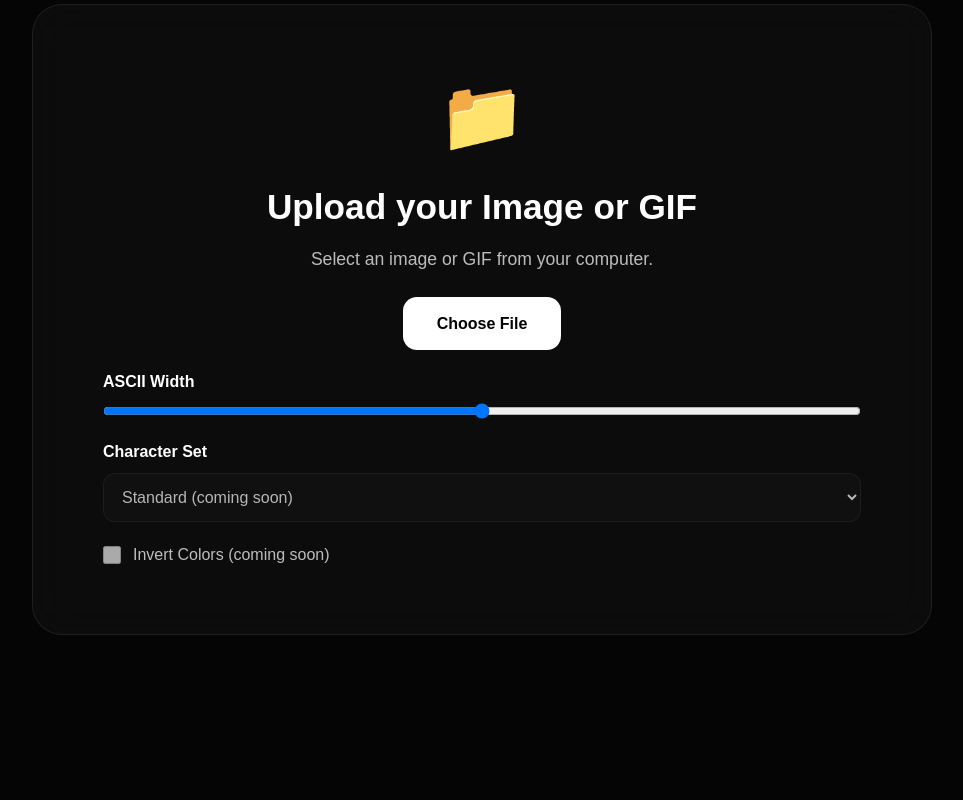
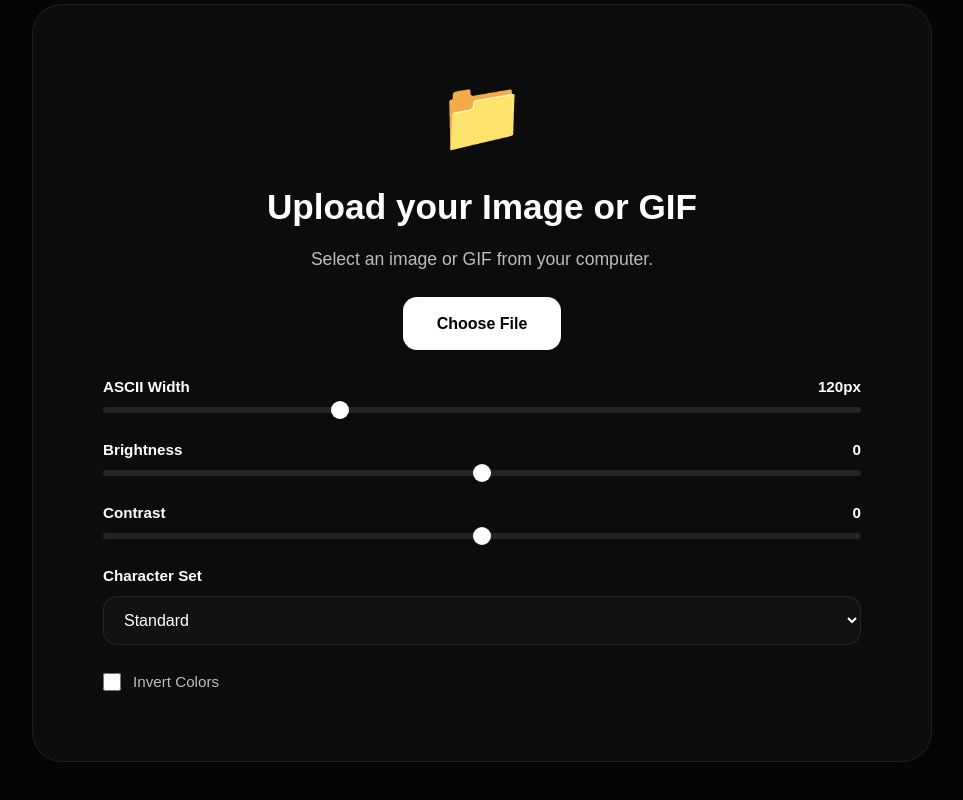
Before and after one commit to itzmitto/ascii-art-website, a Next.js app: page / in a window 1280 px wide. Shown: the part 916-1716 px from the top of the page, without its empty margins (158-1121 px from the left). Before the commit the page ends 1671 px from the top, so only its background shows below. Built offline with nearby package versions, Linux system fonts and the light colour scheme.

Commit message:
styling verbeterd

```diff
--- a/src/app/globals.css
+++ b/src/app/globals.css
@@ -351,3 +351,67 @@ img {
   width: 18px;
   height: 18px;
 }
+
+.controls {
+  margin-top: 45px;
+  display: flex;
+  flex-direction: column;
+  gap: 28px;
+  text-align: left;
+}
+
+.control-group {
+  display: flex;
+  flex-direction: column;
+  gap: 12px;
+}
+
+.control-header {
+  display: flex;
+  justify-content: space-between;
+  align-items: center;
+  font-weight: 600;
+  font-size: .95rem;
+}
+
+.controls input[type="range"] {
+  width: 100%;
+  height: 6px;
+  appearance: none;
+  background: #242424;
+  border-radius: 999px;
+  outline: none;
+}
+
+.controls input[type="range"]::-webkit-slider-thumb {
+  appearance: none;
+  width: 18px;
+  height: 18px;
+  border-radius: 50%;
+  background: #fff;
+  cursor: pointer;
+}
+
+.controls select {
+  padding: 14px 16px;
+  background: #121212;
+  color: white;
+  border-radius: 14px;
+  border: 1px solid rgba(255, 255, 255, .08);
+  font: inherit;
+  outline: none;
+}
+
+.checkbox {
+  display: flex;
+  align-items: center;
+  gap: 12px;
+  font-size: .95rem;
+  cursor: pointer;
+}
+
+.checkbox input {
+  width: 18px;
+  height: 18px;
+  cursor: pointer;
+}
--- a/src/components/Controls.tsx
+++ b/src/components/Controls.tsx
@@ -1,39 +1,91 @@
 "use client";
+import { AsciiOptions } from "@/hooks/useAscii";
+
 type ControlsProps = {
-    width: number;
-    setWidth: (value: number) => void;
+    options: AsciiOptions;
+    setOptions: React.Dispatch<React.SetStateAction<AsciiOptions>>;
 };
-export default function Controls({ width, setWidth }: ControlsProps) {
+
+export default function Controls({ options, setOptions }: ControlsProps) {
+
+    function update<K extends keyof AsciiOptions>(key: K, value: AsciiOptions[K]) {
+        setOptions(prev => ({
+            ...prev,
+            [key]: value
+        }));
+    }
+
     return (
         <div className="controls">
             <div className="control-group">
                 <div className="control-header">
                     <span>ASCII Width</span>
-                    <span>{width}</span>
+                    <span>{options.width}px</span>
                 </div>
                 <input
                     type="range"
                     min="40"
                     max="300"
                     step="10"
-                    value={width}
-                    onChange={(e) => setWidth(Number(e.target.value))}
+                    value={options.width}
+                    onChange={(e) => update("width", Number(e.target.value))}
+                />
+            </div>
+            <div className="control-group">
+                <div className="control-header">
+                    <span>Brightness</span>
+                    <span>{options.brightness}</span>
+                </div>
+                <input
+                    type="range"
+                    min="-100"
+                    max="100"
+                    step="1"
+                    value={options.brightness}
+                    onChange={(e) => update("brightness", Number(e.target.value))}
+                />
+            </div>
+            <div className="control-group">
+                <div className="control-header">
+                    <span>Contrast</span>
+                    <span>{options.contrast}</span>
+                </div>
+                <input
+                    type="range"
+                    min="-100"
+                    max="100"
+                    step="1"
+                    value={options.contrast}
+                    onChange={(e) => update("contrast", Number(e.target.value))}
                 />
             </div>
             <div className="control-group">
                 <div className="control-header">
                     <span>Character Set</span>
                 </div>
-                <select disabled>
-                    <option>Standard (coming soon)</option>
+                <select
+                    value={options.characterSet}
+                    onChange={(e) => update("characterSet", e.target.value as AsciiOptions["characterSet"])}
+                >
+                    <option value="standard">
+                        Standard
+                    </option>
+                    <option value="dense">
+                        Dense
+                    </option>
+                    <option value="blocks">
+                        Blocks
+                    </option>
                 </select>
             </div>
-            <div className="control-group">
-                <label className="checkbox">
-                    <input type="checkbox" disabled />
-                    <span>Invert Colors (coming soon)</span>
-                </label>
-            </div>
+            <label className="checkbox">
+                <input
+                    type="checkbox"
+                    checked={options.invert}
+                    onChange={(e) => update("invert", e.target.checked)}
+                />
+                <span>Invert Colors</span>
+            </label>
         </div>
     );
 }
```
